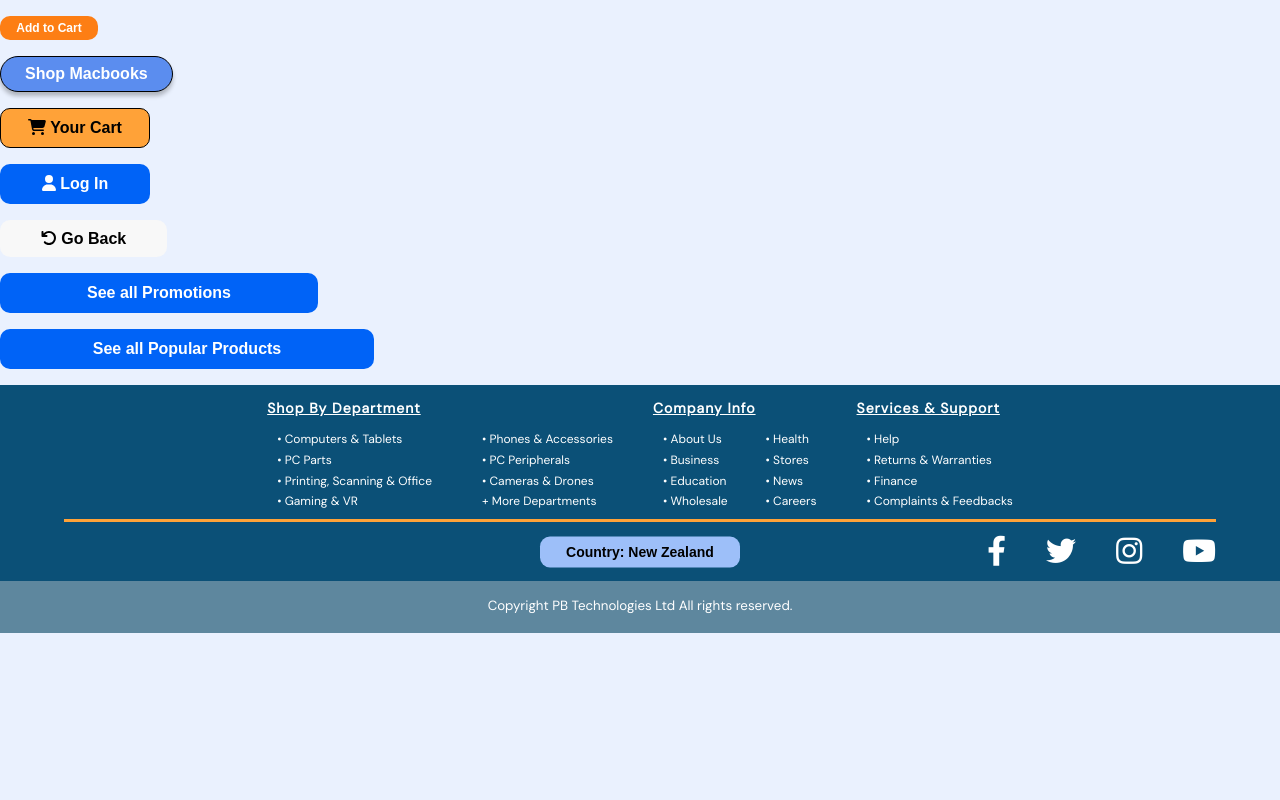
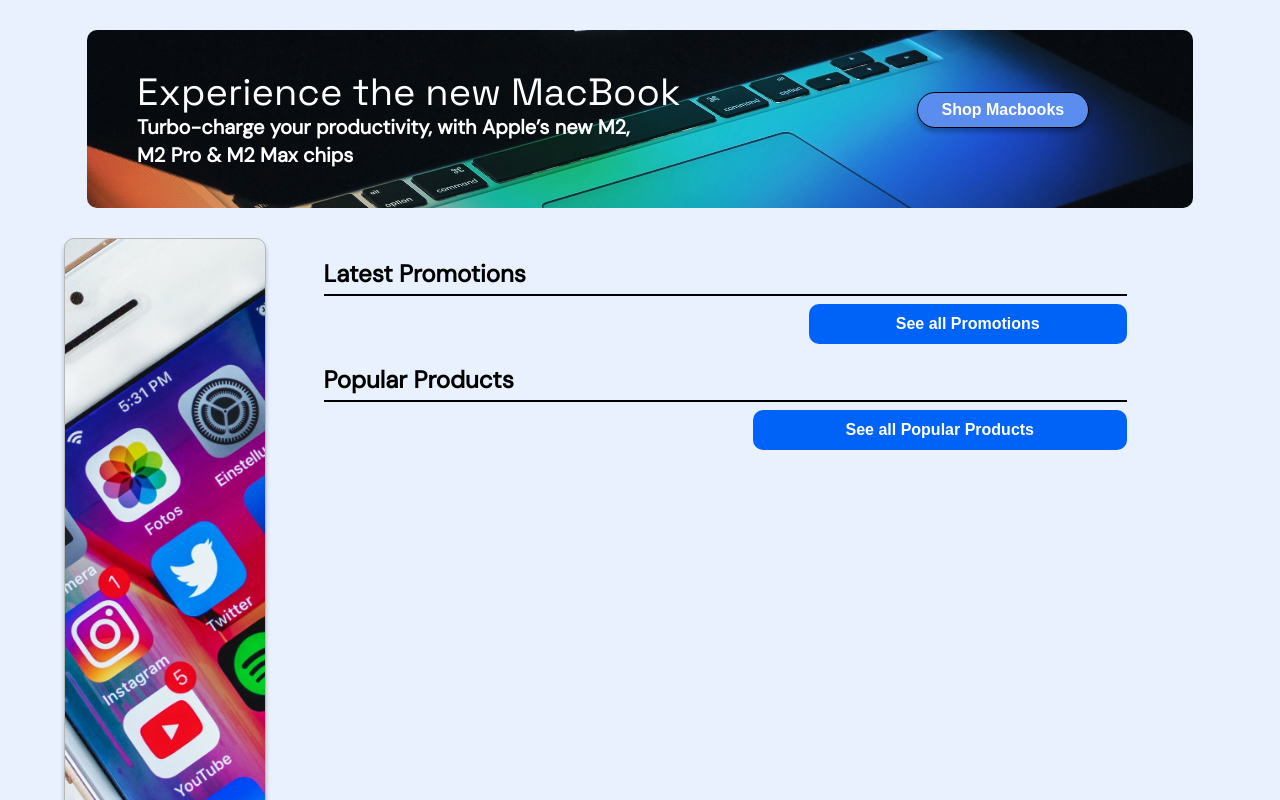
Before and after one commit to TaiAgno/MR-Mission5-G1, a React (Create React App) app in the folder FRONTEND/react-pbtech-redesign/: page /#/ in a window 1280 px wide. Shown: the top 800 px of the page. Built offline with nearby package versions, Linux system fonts and the light colour scheme.

Commit message:
a few home paid elements placed

```diff
--- /dev/null
+++ b/FRONTEND/react-pbtech-redesign/src/components/HBanner.css
@@ -0,0 +1,8 @@
+.horizontal-banner {
+  border-radius: 10px;
+opacity: var(--Quantity, 1);
+background: lightgray 0.118px -296.384px / 100% 501.724% no-repeat;
+    width: 1106px;
+height: 178px;
+flex-shrink: 0;
+  }
--- /dev/null
+++ b/FRONTEND/react-pbtech-redesign/src/components/HBanner.js
@@ -0,0 +1,10 @@
+import React from 'react';
+import './HBanner.css';
+
+function HBanner({ image }) {
+    return (
+      <div className="horizontal-banner" style={{ backgroundImage: `url(${image})` }}>
+      </div>
+    );
+  }
+export default HBanner;
--- /dev/null
+++ b/FRONTEND/react-pbtech-redesign/src/components/VBanner.css
@@ -0,0 +1,9 @@
+.vertical-banner {
+    border-radius: 10px;
+    border: var(--Quantity, 1px) solid #B7B7B7;
+    opacity: var(--Quantity, 1);
+    background: lightgray 50% / cover no-repeat;
+    box-shadow: 0px 4px 4px 0px rgba(0, 0, 0, 0.25);
+    width: 200px;
+    height: 860px;
+  }
--- /dev/null
+++ b/FRONTEND/react-pbtech-redesign/src/components/VBanner.js
@@ -0,0 +1,10 @@
+import React from 'react';
+import './VBanner.css';
+
+function VBanner({ image }) {
+  return (
+    <div className="vertical-banner" style={{ backgroundImage: `url(${image})` }}>
+    </div>
+  );
+}
+export default VBanner;
--- /dev/null
+++ b/FRONTEND/react-pbtech-redesign/src/components/pages/Home.css
@@ -0,0 +1,100 @@
+.banner-container {
+  position: relative;
+  display: flex;
+  justify-content: center; /* This centers the content horizontally */
+  align-items: center;
+}
+
+.banner-button {
+  position: absolute;
+  top: 35%;
+  left: 75%;
+}
+
+.parent {
+    width: 90%;
+    margin: 0 auto;
+    margin-top: 30px;
+    margin-bottom:30px;
+  }
+
+  .hero {
+    margin: 0 auto;
+    margin-bottom: 30px;
+ }
+
+ .banner-overlay {
+  position: relative;
+
+}
+ .banner-text {
+  position: absolute;
+  left: 50px;
+}
+
+.banner-title {
+  color: #FFF;
+  font-family: 'Space Grotesk', sans-serif;
+  font-size: 38px;
+  font-weight: 500;
+  line-height: normal;
+  opacity: 1;
+}
+
+.banner-subtitle {
+  color: #FFF;
+  font-family: 'DM Sans', sans-serif;
+  font-size: 20px;
+  font-weight: 700;
+  line-height: 28px;
+  width: 502px;
+  position: absolute;
+  bottom: -35px;
+  opacity: 1;
+}
+
+  .columns {
+    display: flex;
+
+  }
+
+  .side-banner {
+    flex: 0 0 auto;
+    margin-right: 5%;
+  }
+
+  .right-column {
+    flex: 1;
+  }
+
+  .promotions-title, .products-title {
+    text-align: left;
+    margin-bottom: 5px;
+  }
+
+  .section-hline {
+    border: 0;
+    height: 2px;
+    background-color: #000;
+    width: 90%;
+    margin-left: 0;
+    margin-right: auto;
+    margin-top: 0;
+  }
+
+  .promotions, .products {
+    display: flex;
+    flex-direction: column;
+    align-items: flex-start;
+  }
+
+  .promo-cards, .product-cards {
+    display: flex;
+    justify-content: space-between;
+  }
+
+  .home-button-container {
+    width: 90%;
+    display: flex;
+    justify-content: flex-end;
+  }
--- a/FRONTEND/react-pbtech-redesign/src/components/pages/Home.js
+++ b/FRONTEND/react-pbtech-redesign/src/components/pages/Home.js
@@ -1,29 +1,64 @@
 import React from 'react';
 import '../../App.css';
+import './Home.css';
 import { Button } from '../../components/Button';
 import { FontAwesomeIcon } from '@fortawesome/react-fontawesome'
 import { faShoppingCart } from '@fortawesome/free-solid-svg-icons';
 import { faArrowLeftRotate } from '@fortawesome/free-solid-svg-icons';
 import { faUser } from '@fortawesome/free-solid-svg-icons'
+import VBanner from '../../components/VBanner';
+import HBanner from '../../components/HBanner';
+import iphoneImage from '../../media/iphone.jpg';
+import heroImage from '../../media/homepage-hero.jpg';
 
 function Home() {
   return (
     <>
-<p></p>
-    <Button className='btn btn-card btn-x-small'><span className="button-text">Add to Cart</span></Button>
-    <p></p>
-    <Button className='btn btn-cta'><span className="cta-text">Shop Macbooks</span></Button>
-    <p></p>
-    <Button className='btn btn-orange btn-small btn-no-hover'><FontAwesomeIcon className="white-icon"icon={faShoppingCart}/> <span className="button-text">Your Cart</span></Button>
-    <p></p>
-    <Button className='btn btn-blue btn-small btn-no-hover'><FontAwesomeIcon icon={faUser} style={{color: "#ffffff"}} /> <span className="button-text">Log In</span></Button>
-    <p></p>
-    <Button className='btn btn-gray btn-short'><FontAwesomeIcon className="black-icon" icon={faArrowLeftRotate} /> <span className="button-text">Go Back</span></Button>
-    <p></p>
-    <Button className='btn btn-blue btn-medium'><span className="button-text">See all Promotions</span></Button>
-    <p></p>
-    <Button className='btn btn-blue btn-large'><span className="button-text">See all Popular Products</span></Button>
-    <p></p>
+    <div className="parent">
+      <div className="hero">
+      <div className="banner-container">
+        <div className="banner-overlay">
+      <div className="banner-text">
+    <p className="banner-title">Experience the new MacBook</p>
+    <p className="banner-subtitle">Turbo-charge your productivity, with Apple’s new M2, M2 Pro & M2 Max chips</p>
+  </div>
+    <Button className='btn btn-cta banner-button'><span className="cta-text">Shop Macbooks</span></Button>
+    <HBanner image={heroImage} />
+    </div>
+  </div>
+      </div>
+      <div className="columns">
+        <div className="side-banner">
+          <VBanner image={iphoneImage} />
+        </div>
+        <div className="right-column">
+        <div className="promotions">
+  <div style={{width: '100%'}}>
+    <h2 className="promotions-title">Latest Promotions</h2>
+    <hr className="section-hline"/>
+  </div>
+  <div className="promo-cards">
+    {/* Promo cards go here */}
+  </div>
+  <div className="home-button-container">
+  <Button className='btn btn-blue btn-medium'><span className="button-text">See all Promotions</span></Button>
+  </div>
+</div>
+<div className="products">
+  <div style={{width: '100%'}}>
+    <h2 className="products-title">Popular Products</h2>
+    <hr className="section-hline"/>
+  </div>
+  <div className="product-cards">
+    {/* Product cards go here */}
+  </div>
+  <div className="home-button-container">
+  <Button className='btn btn-blue btn-large'><span className="button-text">See all Popular Products</span></Button>
+</div>
+</div>
+        </div>
+      </div>
+    </div>
     </>
   );
 }
```
Also changed, not shown: FRONTEND/react-pbtech-redesign/src/components/buttons.txt (added), FRONTEND/react-pbtech-redesign/src/media/homepage-hero.jpg (added), FRONTEND/react-pbtech-redesign/src/media/iphone.jpg (added).
